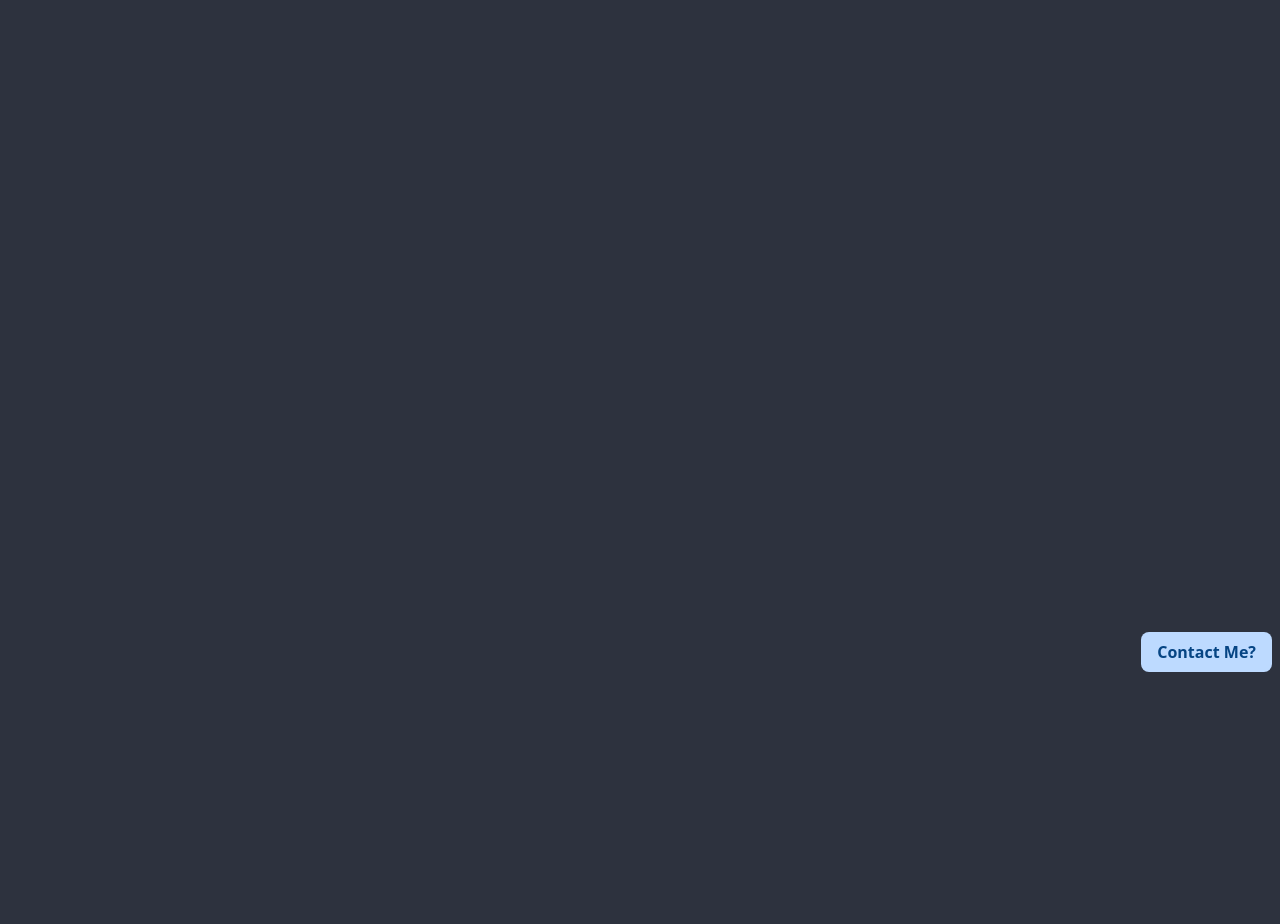
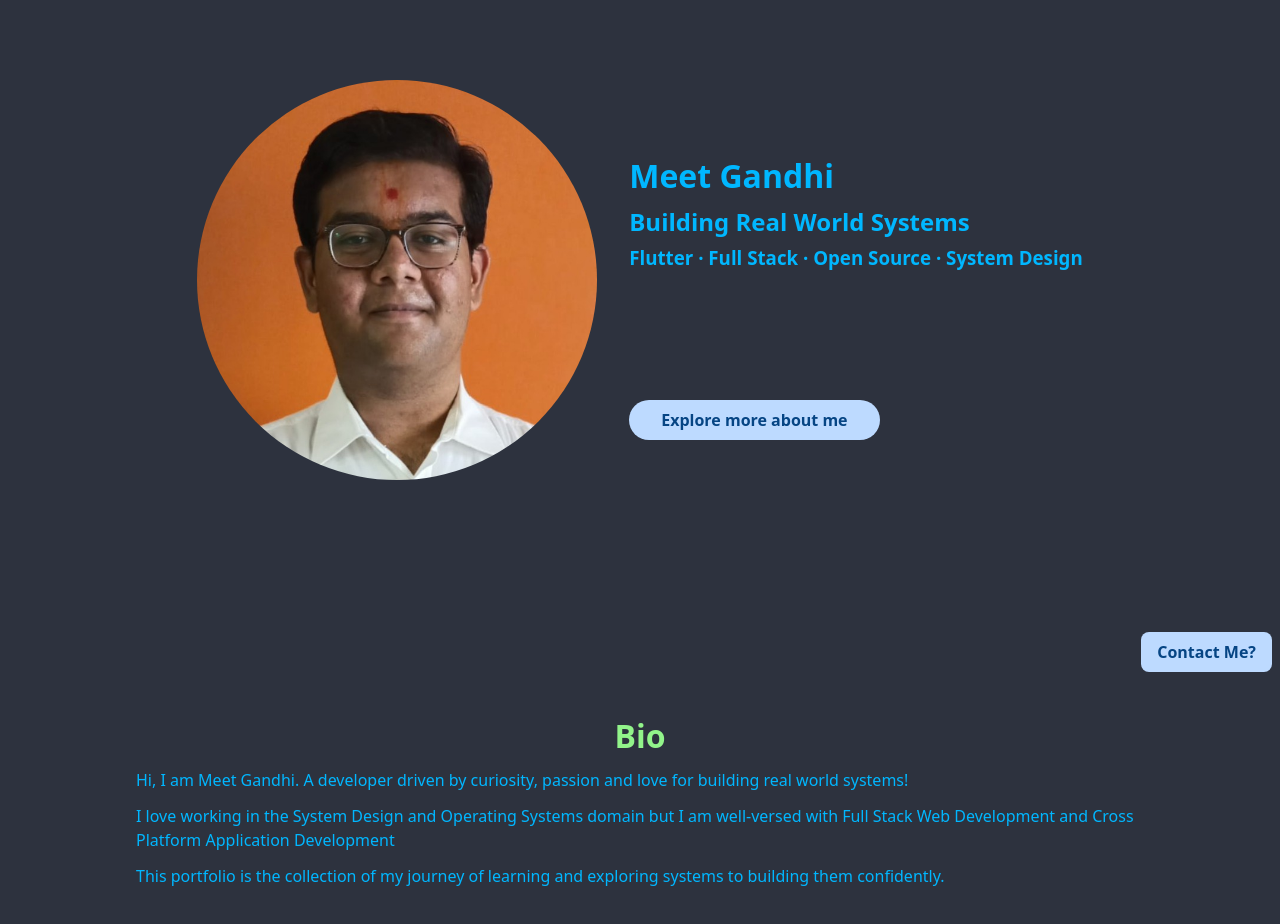
Before and after one commit to meet-dharmesh-gandhi/My-Portfolio, a SvelteKit app in the folder frontend/: page / in a window 1280 px wide. Shown: the part 120-1044 px from the top of the page. Before the commit the page ends 800 px from the top, so only its background shows below. Built offline with nearby package versions, Linux system fonts and the light colour scheme.

Commit message:
feat: added the hero and intro sections of the home page

```diff
--- /dev/null
+++ b/frontend/src/lib/components/home/Hero.svelte
@@ -0,0 +1,23 @@
+<script lang="ts">
+    import image from '$lib/assets/Meet Resume Photo.jpg';
+</script>
+
+<section class="flex gap-8 justify-center items-center h-dvh">
+	<div class="rounded-full overflow-hidden h-fit">
+		<img
+			src={image}
+			alt="Meet Gandhi Profile"
+			class="h-[50vh] w-[50vh] object-cover object-top"
+			draggable="false"
+		/>
+	</div>
+	<div class="flex flex-col justify-start items-start h-[40vh] gap-1 pt-8">
+		<h1>Meet Gandhi</h1>
+		<h2>Building Real World Systems</h2>
+		<h3>Flutter &middot; Full Stack &middot; Open Source &middot; System Design</h3>
+		<button
+			class="mt-auto bg-(--white) rounded-full px-8 py-2 w-fit font-bold text-(--dark-blue) cursor-pointer hover:bg-(--dark-blue) hover:text-(--white) transition-all duration-200"
+			>Explore more about me</button
+		>
+	</div>
+</section>
--- /dev/null
+++ b/frontend/src/lib/components/home/Intro.svelte
@@ -0,0 +1,17 @@
+<section class="flex flex-col justify-center items-center py-8">
+	<h1 class="text-(--green)">Bio</h1>
+	<div class="w-[80vw] py-2 px-2 flex flex-col justify-start items-start gap-3">
+		<p>
+			Hi, I am Meet Gandhi. A developer driven by curiosity, passion and love for building real
+			world systems!
+		</p>
+		<p>
+			I love working in the System Design and Operating Systems domain but I am well-versed with
+			Full Stack Web Development and Cross Platform Application Development
+		</p>
+		<p>
+			This portfolio is the collection of my journey of learning and exploring systems to building
+			them confidently.
+		</p>
+	</div>
+</section>
--- a/frontend/src/routes/+page.svelte
+++ b/frontend/src/routes/+page.svelte
@@ -1,7 +1,9 @@
-<h2>Welcome to My Portfolio!</h2>
+<script>
+	import Hero from "$lib/components/home/Hero.svelte";
+	import Intro from "$lib/components/home/Intro.svelte";
+</script>
 
-<h4>Links to get started:</h4>
-<ul>
-    <li><a href="/">Home Page</a></li>
-    <li><a href="/back-health">Backend Health Check Page</a></li>
-</ul>
+<main>
+	<Hero />
+	<Intro />
+</main>
--- a/frontend/src/routes/layout.css
+++ b/frontend/src/routes/layout.css
@@ -13,22 +13,25 @@
 	--blue: #247fd9;
 	--dark-blue: #064584;
 	--lighter-blue: #00b7ff;
+	--medium-blue: #0f536e;
 	--blue-tint-green: #00d3ee;
 	--blue-green: #00e7bc;
 	--green: #92f48a;
+	--dark-green: #457442;
 	--yellow: #f9f871;
 	--pink: #f45b85;
 	--maroon: #b71a54;
 	--grey: #a5abbd;
 	--black: #2d323e;
 	--white: #bddaff;
+	--glass-white: #9fc8ff74;
 	--pure-white: white;
 	--pure-black: black;
 }
 
 body {
 	background-color: var(--black);
-	color: var(--blue);
+	color: var(--lighter-blue);
 }
 
 h1 {
```
Also changed, not shown: frontend/src/lib/assets/Meet Resume Photo.jpg (added).
